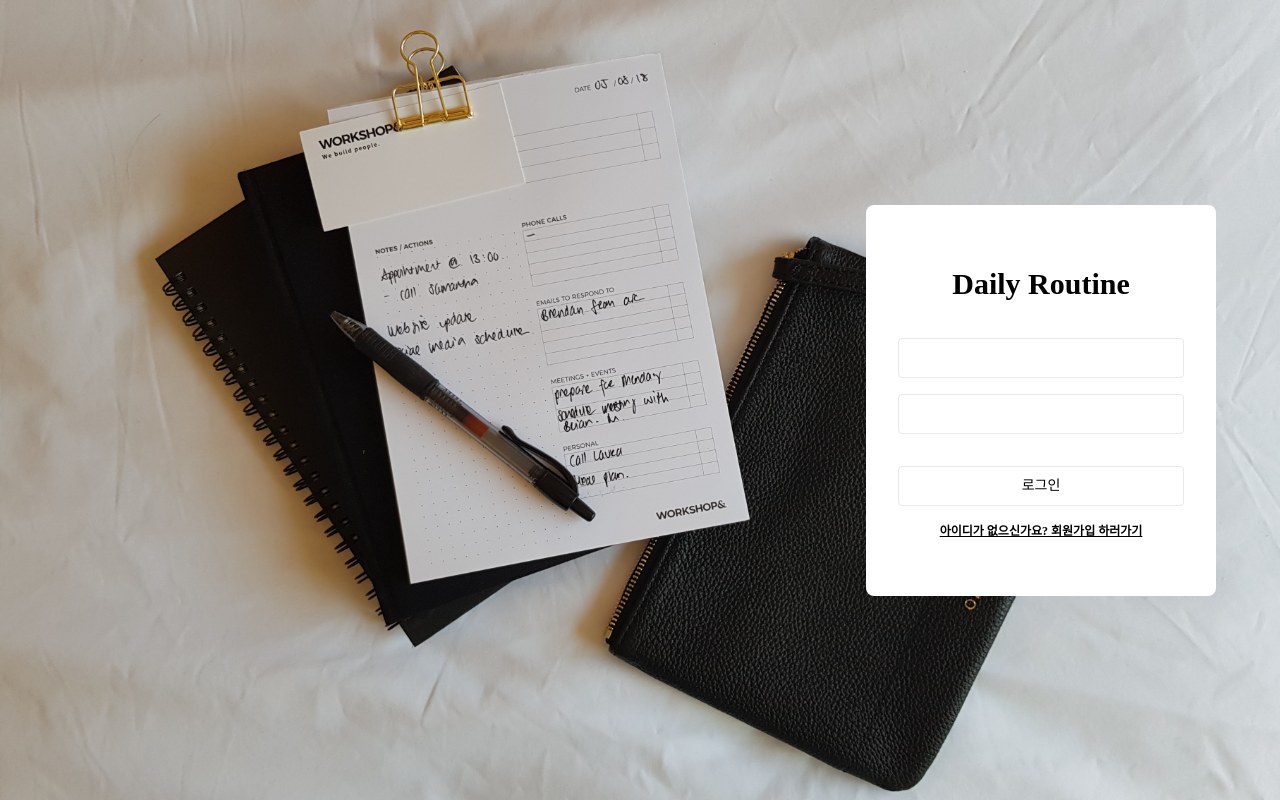
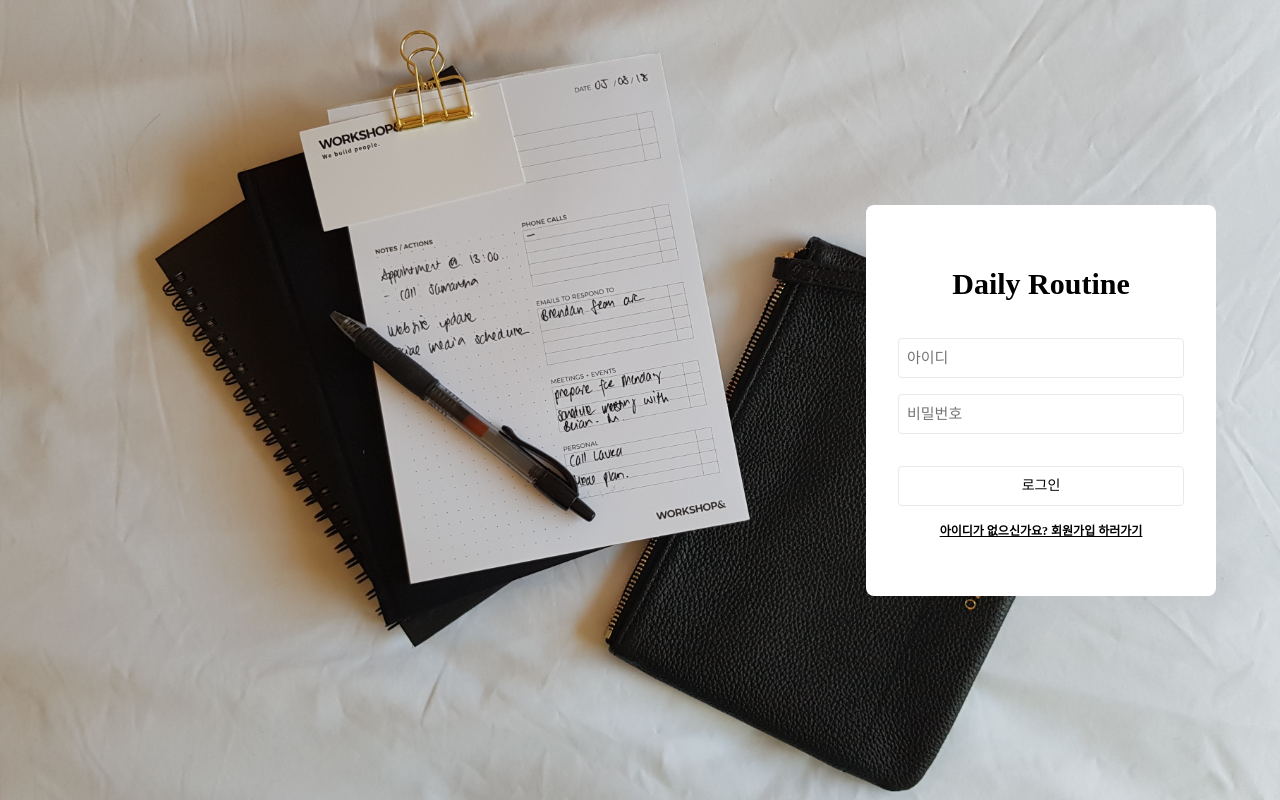
Before and after one commit to Jii-Yeong/daily-routine, a React (Vite) app: page / in a window 1280 px wide. Built offline with nearby package versions, Linux system fonts and the light colour scheme; no server answers.

Commit message:
fix: 로그인 패널 input placeholder 추가

```diff
--- a/src/components/input/DefaultInput/DefaultInput.tsx
+++ b/src/components/input/DefaultInput/DefaultInput.tsx
@@ -8,6 +8,7 @@ type DefaultInputProps = {
   inputValue?: string
   height?: number | string
   fontSize?: number | string
+  placeholder?: string
 }
 export default function DefaultInput({
   changeInput,
@@ -15,6 +16,7 @@ export default function DefaultInput({
   inputValue = "",
   height = 30,
   fontSize = 15,
+  placeholder,
 }: DefaultInputProps) {
   const style = {
     height: parseDomSizeValue(height),
@@ -27,6 +29,7 @@ export default function DefaultInput({
       onChange={changeInput}
       onKeyDown={enterInput}
       value={inputValue}
+      placeholder={placeholder}
     />
   )
 }
--- a/src/components/landing/LoginPanel/LoginPanel.tsx
+++ b/src/components/landing/LoginPanel/LoginPanel.tsx
@@ -22,11 +22,17 @@ export default function LoginPanel() {
     <div className="login-panel-container">
       <div className="login-panel">
         <p className="title">Daily Routine</p>
-        <DefaultInput inputValue={id} changeInput={handleSetId} height={40} />
+        <DefaultInput
+          inputValue={id}
+          changeInput={handleSetId}
+          height={40}
+          placeholder="아이디"
+        />
         <DefaultInput
           inputValue={password}
           changeInput={handleSetPassword}
           height={40}
+          placeholder="비밀번호"
         />
         <div className="login-button-wrapper">
           <DefaultButton
```
